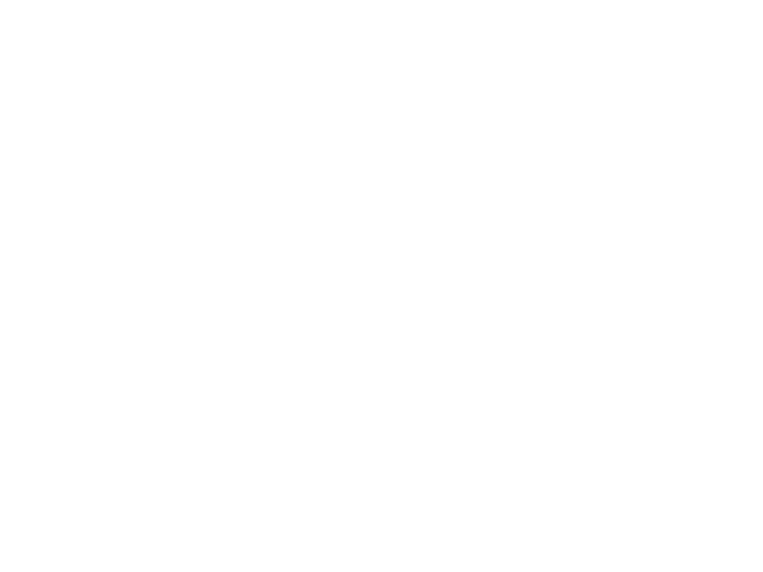
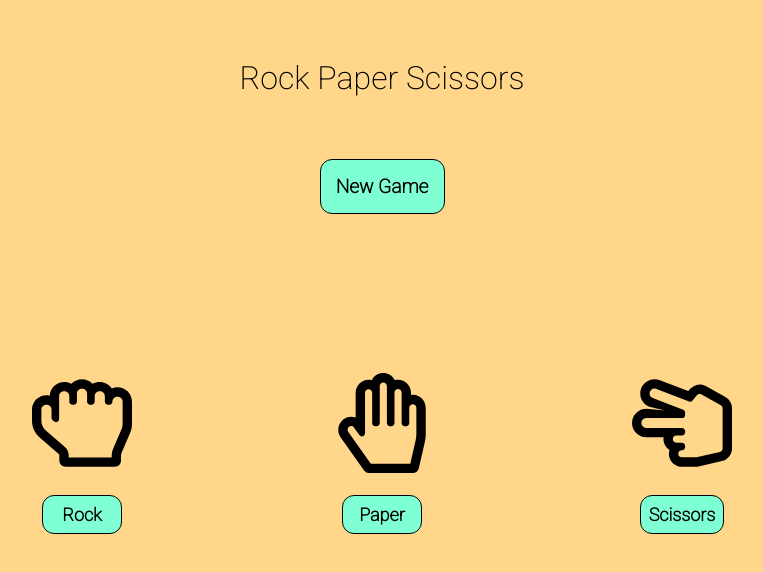
Before and after one commit to SidharthK2/rockPaperScissor-Project, a plain HTML site: page index.html in a window 1280 px wide. Shown: the whole page, without its empty margins (258-1021 px from the left). Drawn offline with Linux system fonts and the light colour scheme.

Commit message:
Added styles

```diff
--- a/index.html
+++ b/index.html
@@ -1,13 +1,37 @@
 <!DOCTYPE html>
 <html lang="en">
-<head>
-    <meta charset="UTF-8">
-    <meta http-equiv="X-UA-Compatible" content="IE=edge">
-    <meta name="viewport" content="width=device-width, initial-scale=1.0">
+  <head>
+    <meta charset="UTF-8" />
+    <meta http-equiv="X-UA-Compatible" content="IE=edge" />
+    <meta name="viewport" content="width=device-width, initial-scale=1.0" />
     <title>Rock-Paper-Scissor</title>
-    <link rel="stylesheet" href="style.css">
-</head>
-<body>
-
-</body>
+    <link rel="stylesheet" href="style.css" />
+    <link rel="preconnect" href="https://fonts.googleapis.com" />
+    <link rel="preconnect" href="https://fonts.gstatic.com" crossorigin />
+    <link
+      href="https://fonts.googleapis.com/css2?family=Roboto:wght@200&display=swap"
+      rel="stylesheet"
+    />
+    <script src="app.js"></script>
+  </head>
+  <body>
+    <div class="header">
+      <h1>Rock Paper Scissors</h1>
+      <button class="btn btn-hover">New Game</button>
+    </div>
+    <div class="mid">
+      <div class="rock">
+        <img class="img" src="./images/rock.svg" alt="Rock" />
+        <button class="btn btn-hover">Rock</button>
+      </div>
+      <div class="paper">
+        <img class="img" src="./images/paper.svg" alt="Paper" />
+        <button class="btn btn-hover">Paper</button>
+      </div>
+      <div class="scissors">
+        <img class="img" src="./images/scissors.svg" alt="Scissors" />
+        <button class="btn btn-hover">Scissors</button>
+      </div>
+    </div>
+  </body>
 </html>
--- a/style.css
+++ b/style.css
@@ -0,0 +1,68 @@
+body {
+  font-family: "Roboto", sans-serif;
+  display: flex;
+  flex-direction: column;
+  align-items: center;
+  background-color: #FFD68A;
+}
+
+.img {
+  width: 100px;
+  height: 100px;
+}
+
+.btn {
+  font-family: "Roboto", sans-serif;
+  font-weight: bolder;
+  font-size: large;
+  color: black;
+  padding: 8px;
+  margin: 10%;
+  border: 1px solid black;
+  border-radius: 12px;
+  min-width: 80px;
+  background-color: aquamarine;
+  text-align: center;
+}
+
+.btn:hover {
+    box-shadow: 0 0 10px 0 #00d7c3 inset, 0 0 20px 2px #00d7c3;
+    border: 3px solid #00d7c3;
+  }
+
+.header {
+  display: flex;
+  flex-direction: column;
+  align-items: center;
+  gap: 12px;
+  margin: 30px 24px;
+}
+
+.header h1 {
+    font-weight:normal;
+}
+
+.header .btn {
+  font-size: larger;
+  min-width: 125px;
+  min-height: 55px;
+}
+
+.mid {
+  display: flex;
+  margin-top: 100px;
+  align-items: center;
+  justify-content: center;
+  gap: 200px;
+  width: 100%;
+  height: auto;
+}
+
+.rock,
+.paper,
+.scissors {
+    display: flex;
+    flex-direction: column;
+    align-items: center;
+    gap: 12px;
+}
```
Also changed, not shown: images/paper.svg (added), images/rock.svg (added), images/scissors.svg (added).
